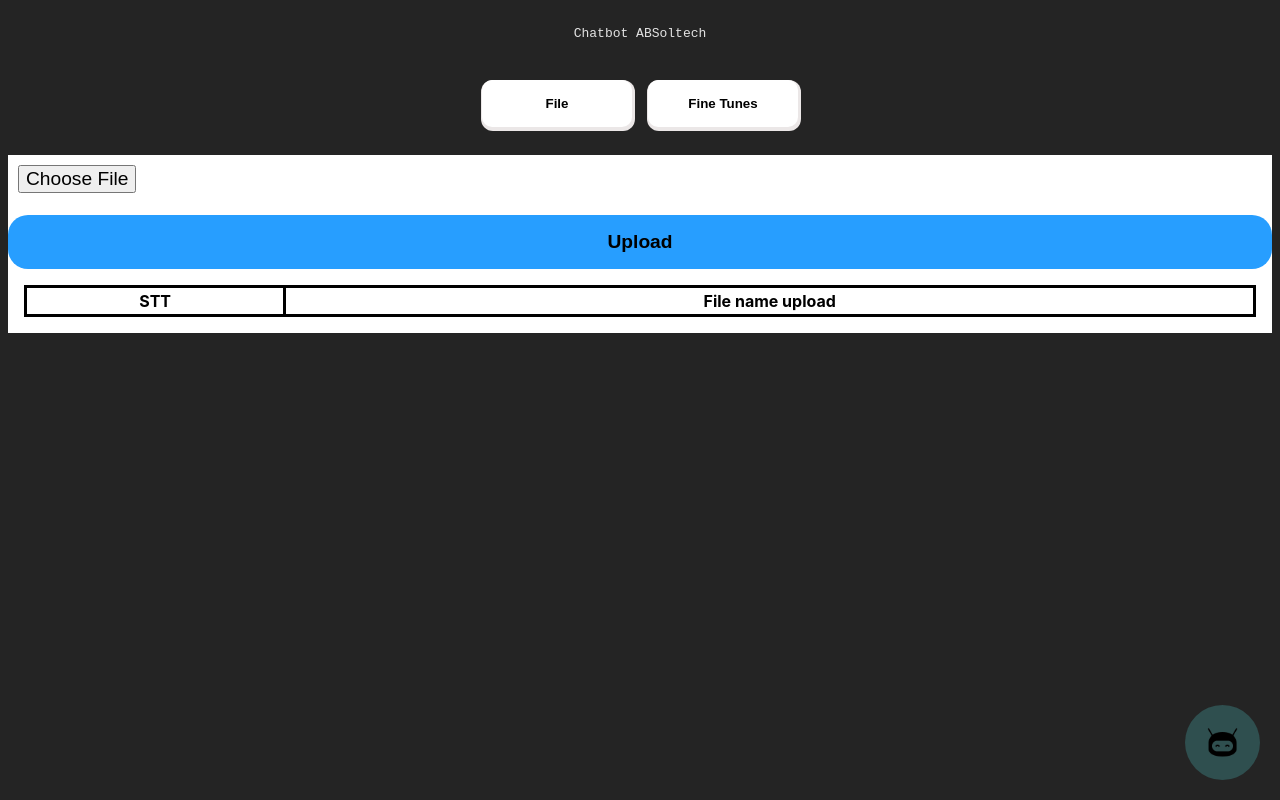
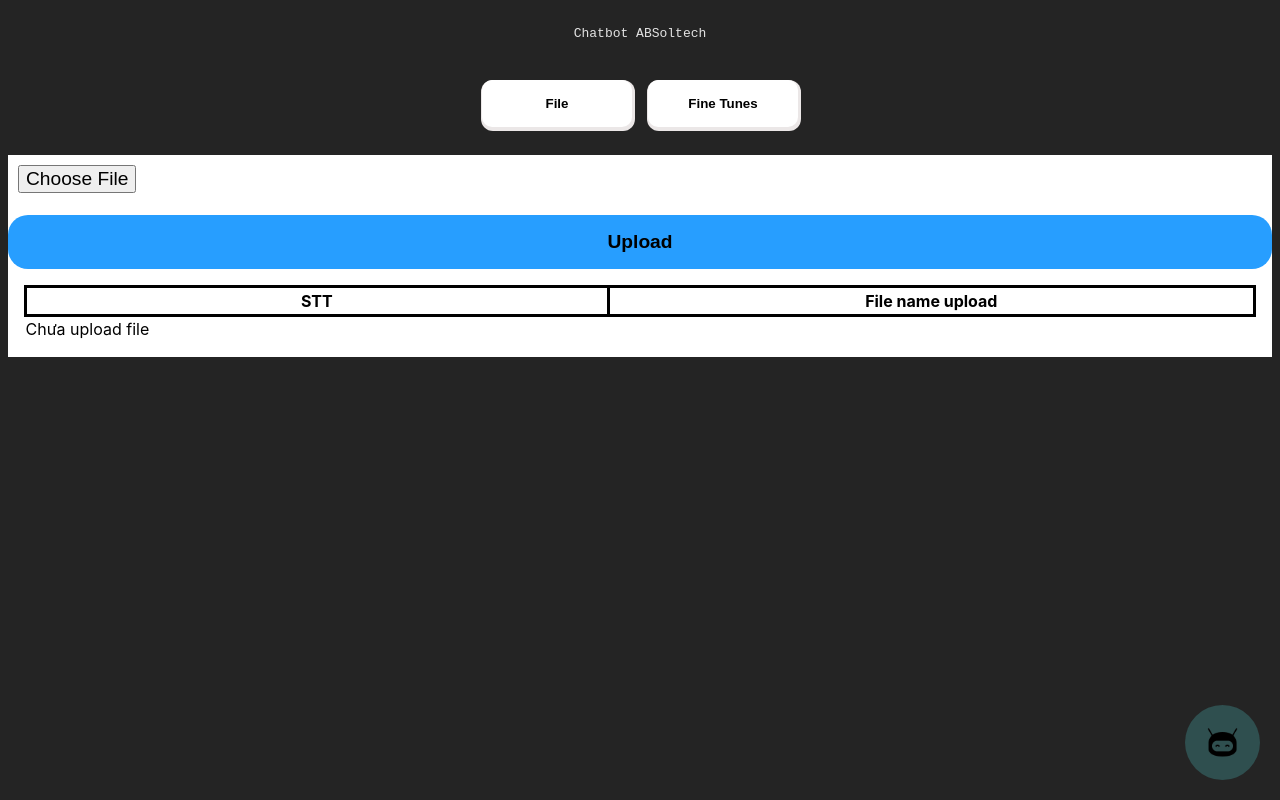
Before and after one commit to quvinh/demo.chat.ai, a React (Vite) app in the folder frontend/: page / in a window 1280 px wide. Both pictures are taken after a click on the button "File". Built offline with nearby package versions, Linux system fonts and the light colour scheme.

Commit message:
add check conditional when upload file

```diff
--- a/frontend/src/components/tab/File.jsx
+++ b/frontend/src/components/tab/File.jsx
@@ -35,7 +35,7 @@ export default function File() {
           </thead>
           <tbody>
             {
-                selectedFile.map((file, index) => (
+                selectedFile.length > 0 ? selectedFile.map((file, index) => (
                     <tr key={index}>
                         <td>
                             {index}
@@ -44,12 +44,8 @@ export default function File() {
                             {file.name}
                         </td>
                     </tr>
-                ))
+                )) : 'Chưa upload file'
             }
-            {/* <tr>
-              <td>1</td>
-              <td>File 1</td>
-            </tr> */}
           </tbody>
         </table>
       </div>
```
